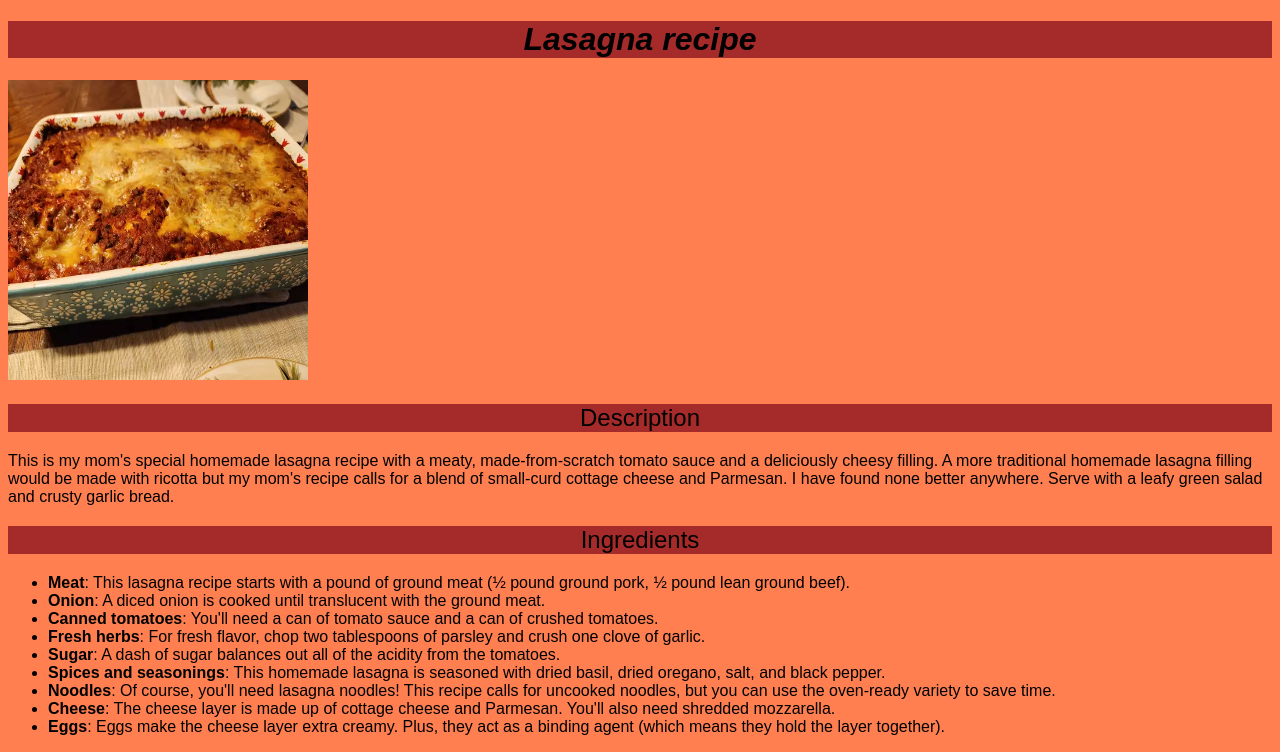
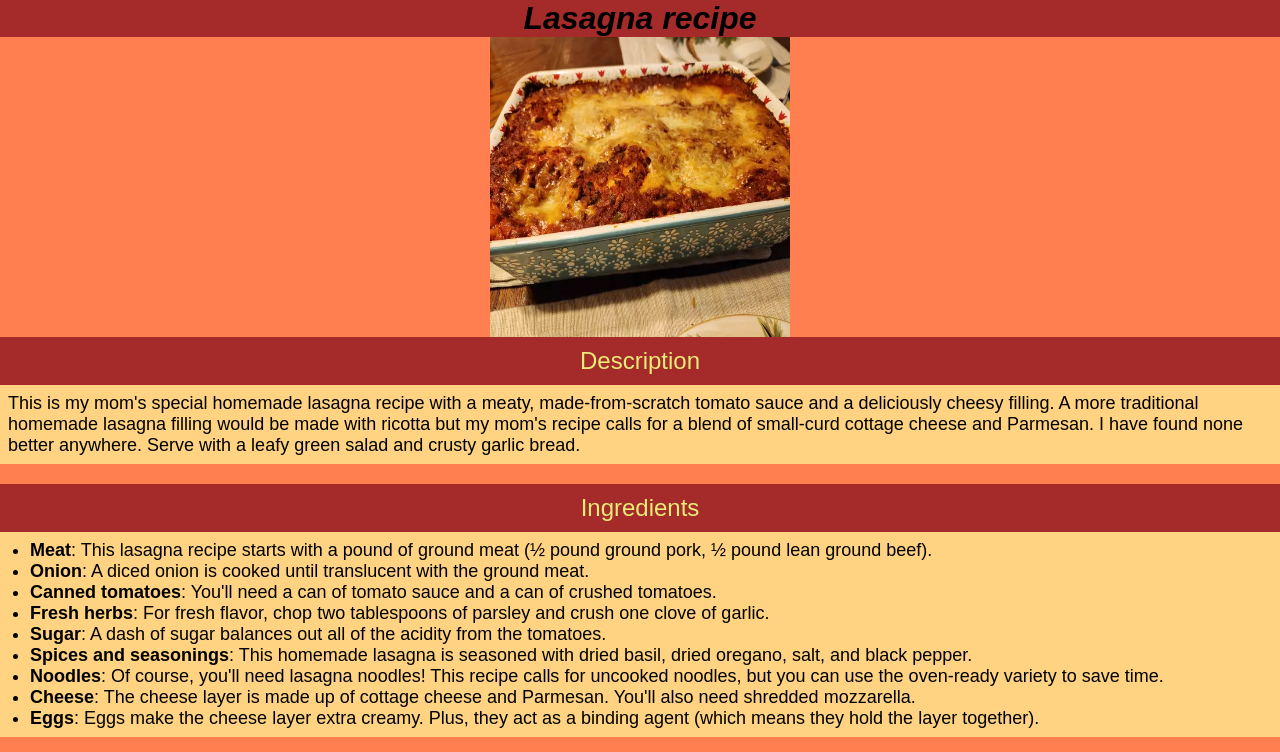
Before and after one commit to Burrpiee/odin-recipes, a plain HTML site: page recipes/lasagnarecipe/lasagna.html in a window 1280 px wide. Shown: the top 752 px of the page. Drawn offline with Linux system fonts and the light colour scheme.

Commit message:
Organize the elements in the lasagna page.
Used the box model to organize the lasagna page and make it more legible.

```diff
--- a/recipes/lasagnarecipe/lasagna.html
+++ b/recipes/lasagnarecipe/lasagna.html
@@ -12,10 +12,10 @@
         <img src="../img/lasagna.jpg" alt="A picture of lasagna" width="300" height="300"/>
 
         <h2 class="sub title">Description</h2>
-        <p>This is my mom's special homemade lasagna recipe with a meaty, made-from-scratch tomato sauce and a deliciously cheesy filling. A more traditional homemade lasagna filling would be made with ricotta but my mom's recipe calls for a blend of small-curd cottage cheese and Parmesan. I have found none better anywhere. Serve with a leafy green salad and crusty garlic bread.</p>
+        <p class="description">This is my mom's special homemade lasagna recipe with a meaty, made-from-scratch tomato sauce and a deliciously cheesy filling. A more traditional homemade lasagna filling would be made with ricotta but my mom's recipe calls for a blend of small-curd cottage cheese and Parmesan. I have found none better anywhere. Serve with a leafy green salad and crusty garlic bread.</p>
 
         <h2 class="sub title">Ingredients</h2>
-        <ul>
+        <ul class="text">
             <li><strong>Meat</strong>: This lasagna recipe starts with a pound of ground meat (½ pound ground pork, ½ pound lean ground beef).</li>
             <li><strong>Onion</strong>: A diced onion is cooked until translucent with the ground meat.</li>
             <li><strong>Canned tomatoes</strong>: You'll need a can of tomato sauce and a can of crushed tomatoes.</li>
@@ -28,7 +28,7 @@
         </ul>
 
         <h2 class="sub title">Steps</h2>
-        <ol>
+        <ol class="text">
             <li><strong>Cook the meat</strong>: Cook the ground meat in a skillet until browned and crumbly. Add the onion and continue cooking until it's translucent. Stir in the canned tomato products, half of the parsley, garlic, basil, 1.5 teaspoons of salt, oregano, and sugar.</li>
             <li><strong>Cook the noodles</strong>: Boil the lasagna noodles in lightly salted water until they're al dente.</li>
             <li><strong>Make the cheese layer</strong>: Mix cottage cheese, Parmesan cheese, eggs, the remaining parsley, the remaining salt, and pepper in a bowl.</li>
--- a/recipes/lasagnarecipe/style.css
+++ b/recipes/lasagnarecipe/style.css
@@ -2,6 +2,7 @@
 body {
     font-family: Arial, Helvetica, sans-serif;
     background-color: coral;
+    margin: 0;
 }
 
 .title {
@@ -12,4 +13,31 @@ body {
 
 .sub.title {
     font-weight: 500;
+    padding: 10px;
+    color: rgb(235, 235, 119);
+    margin-bottom: 0;
 }
+
+h1 {
+    margin: 0;
+}
+
+.text,
+.description{
+    background-color: rgb(255, 211, 129);
+    margin-top: 0;
+    font-size: 18px;
+}
+
+.text {
+    padding: 8px 8px 8px 30px;
+}
+
+.description {
+    padding: 8px;
+}
+img {
+    display: block;
+    margin: auto;
+    margin-bottom: -20px;
+}
```
